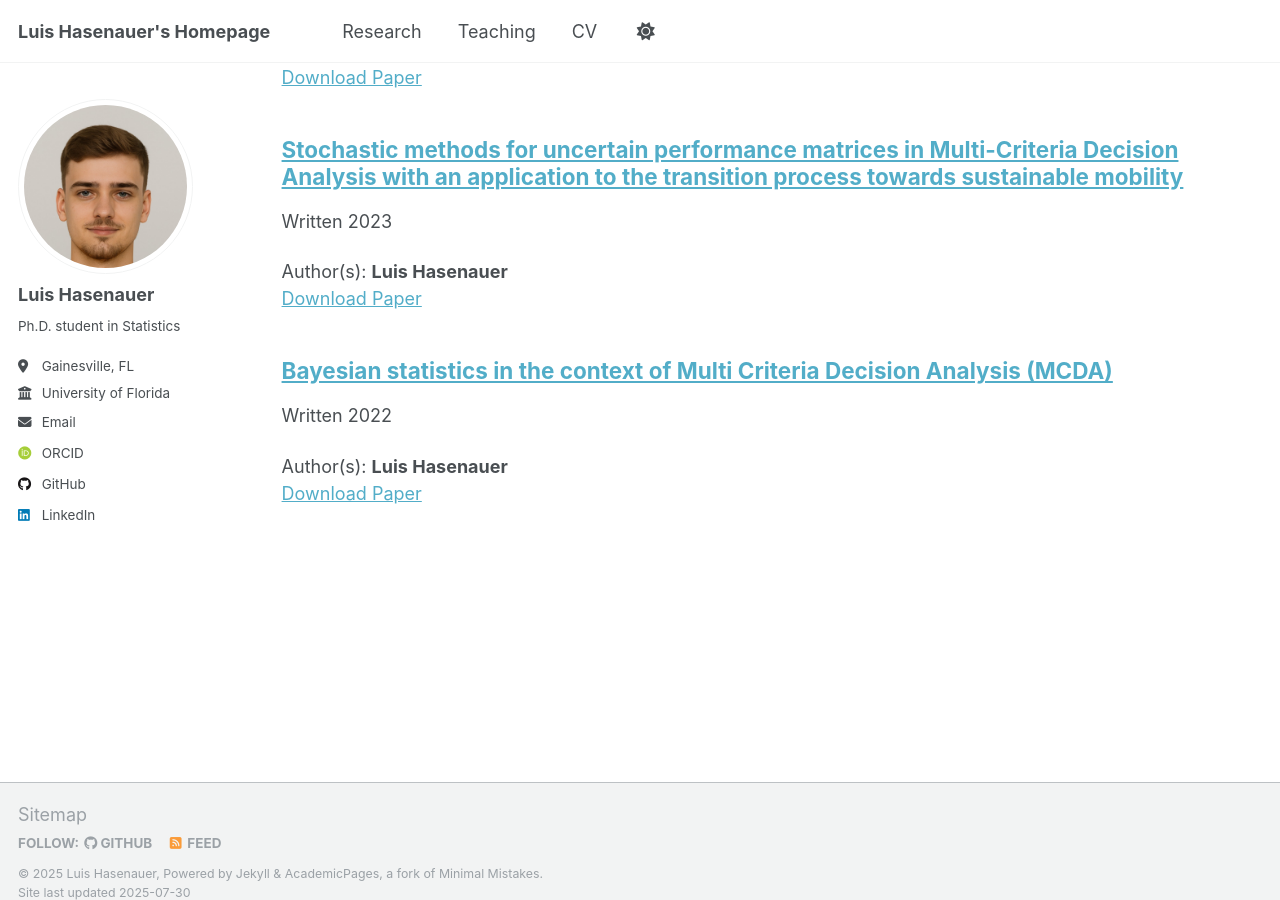
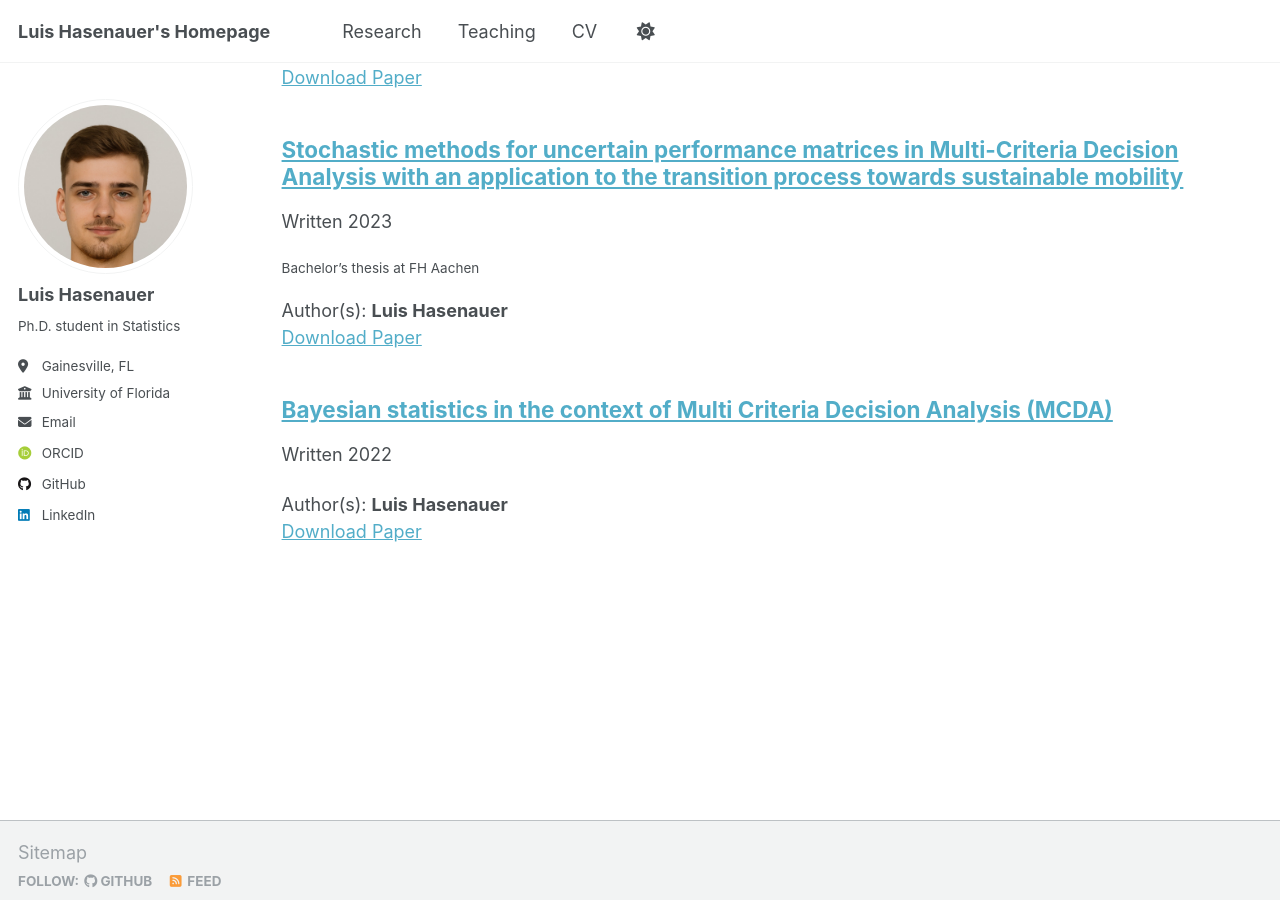
Before and after one commit to LuisHasenauer/LuisHasenauer.github.io, a Jekyll site: the page built from _pages/research.html, in a window 1280 px wide and 900 px high, scrolled down 898 px. Built offline with Jekyll 4.4.1, drawn with Linux system fonts in a browser that asks for light colours; some web fonts are replaced; a script that is not in the unit is left out.

Commit message:
Update bachelor-thesis.md

```diff
--- a/_publications/bachelor-thesis.md
+++ b/_publications/bachelor-thesis.md
@@ -2,7 +2,7 @@
 title: "Stochastic methods for uncertain performance matrices in Multi-Criteria Decision Analysis with an application to the transition process towards sustainable mobility"
 collection: publications
 category: academics
-excerpt: ""
+excerpt: "Bachelor's thesis at FH Aachen"
 permalink: /publication/bachelor-thesis
 date: 2023-08-08
 paperurl: 'http://LuisHasenauer.github.io/files/Hasenauer_BS_Thesis.pdf'
```
